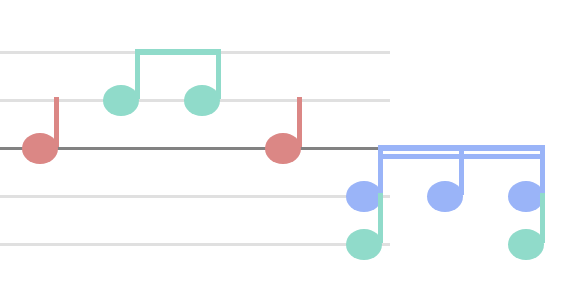
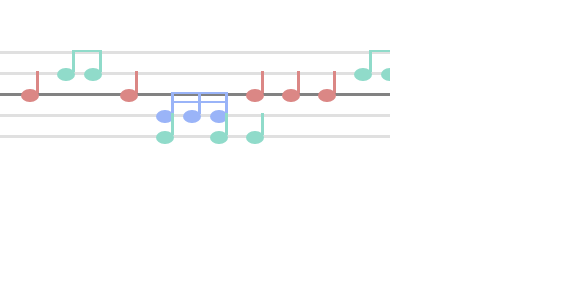
Before and after one commit to ohick/portfolio, a website built with webpack: page src/index.html in a window 390 px wide. Shown: the part 484-782 px from the top of the page, 585 px wide, since content can reach past the window. Built offline with nearby package versions, Linux system fonts and the light colour scheme.

Commit message:
responsive music

```diff
--- a/src/index.html
+++ b/src/index.html
@@ -51,6 +51,8 @@
             <div class="note note--3 note--secondary"></div>
             <div class="note note--11 note--secondary"></div>
             <div class="note note--12 note--secondary"></div>
+            <div class="note note--19 note--secondary"></div>
+            <div class="note note--20 note--secondary"></div>
           </div>
 
           <div class="staff">
@@ -62,6 +64,7 @@
             <div class="note note--10 note--primary"></div>
             <div class="note note--13 note--primary"></div>
             <div class="note note--18 note--primary"></div>
+            <div class="note note--21 note--primary"></div>
           </div>
 
           <div class="staff">
--- a/src/sass/_mixins.scss
+++ b/src/sass/_mixins.scss
@@ -34,8 +34,13 @@
     display: block;
     position: absolute;
     z-index: 100;
-    width: 9rem;
+    width: 7rem;
     height: 6px;
     background-color: inherit;
+
+    @include respond(phone) {
+      height: 2.5px;
+      width: 3rem;
+    }
   }
 }
--- a/src/sass/components/_header.scss
+++ b/src/sass/components/_header.scss
@@ -46,6 +46,7 @@
 }
 
 .header-bottom {
+  overflow: hidden;
   &__title-container {
     background-color: $color-secondary;
     height: 8rem;
@@ -73,6 +74,10 @@
   z-index: 0;
   border-bottom: 3px solid #e0e0e0;
   margin-bottom: 5rem;
+
+  @include respond(phone) {
+    margin-bottom: 2rem;
+  }
 }
 
 .git-staff {
@@ -124,120 +129,240 @@
 .note {
   position: absolute;
   display: block;
-  z-index: 100;
+  z-index: 10;
   height: 5.6rem;
   top: -5.6rem;
+
+  @include respond(phone) {
+    height: 2.5rem;
+    top: -2.5rem;
+  }
 
   &--primary {
     border-right: 5px solid $color-primary;
     background-color: $color-primary;
+
+    @include respond(phone) {
+      border-right: 3px solid $color-primary;
+    }
   }
 
   &--secondary {
     border-right: 5px solid $color-secondary;
     background-color: $color-secondary;
+
+    @include respond(phone) {
+      border-right: 3px solid $color-secondary;
+    }
   }
 
   &--tertiary {
     border-right: 5px solid $color-tertiary;
     background-color: $color-tertiary;
+
+    @include respond(phone) {
+      border-right: 3px solid $color-tertiary;
+    }
   }
 
   &::before {
     content: '';
     display: block;
     position: absolute;
-    z-index: 200;
+    z-index: 30;
     width: 4rem;
     height: 3.5rem;
     border-radius: 50%;
     background-color: inherit;
     top: 4rem;
     left: -3.6rem;
+
+    @include respond(phone) {
+      width: 2rem;
+      height: 1.5rem;
+      top: 2rem;
+      left: -1.7rem;
+    }
   }
 
   &--1 {
     left: 6rem;
+
+    @include respond(phone) {
+      left: 4rem;
+    }
   }
 
   &--2 {
     left: 15rem;
     @include croche;
+
+    @include respond(phone) {
+      left: 8rem;
+    }
   }
 
   &--3 {
-    left: 24rem;
+    left: 22rem;
+
+    @include respond(phone) {
+      left: 11rem;
+    }
   }
 
   &--4 {
-    left: 33rem;
+    left: 31rem;
+
+    @include respond(phone) {
+      left: 15rem;
+    }
   }
 
   &--5 {
-    left: 42rem;
+    left: 40rem;
 
     &.note--tertiary {
       @include croche;
     }
+
+    @include respond(phone) {
+      left: 19rem;
+    }
   }
 
   &--6 {
-    left: 51rem;
+    left: 47rem;
     @include croche;
+
+    @include respond(phone) {
+      left: 22rem;
+    }
   }
 
   &--7 {
-    left: 60rem;
+    left: 54rem;
+
+    @include respond(phone) {
+      left: 25rem;
+    }
   }
 
   &--8 {
-    left: 69rem;
+    left: 63rem;
+
+    @include respond(phone) {
+      left: 29rem;
+    }
   }
 
   &--9 {
-    left: 78rem;
+    left: 72rem;
+
+    @include respond(phone) {
+      left: 33rem;
+    }
   }
 
   &--10 {
-    left: 87rem;
+    left: 81rem;
+
+    @include respond(phone) {
+      left: 37rem;
+    }
   }
 
   &--11 {
-    left: 96rem;
+    left: 90rem;
     @include croche;
+
+    @include respond(phone) {
+      left: 41rem;
+    }
   }
 
   &--12 {
-    left: 105rem;
+    left: 97rem;
+
+    @include respond(phone) {
+      left: 44rem;
+    }
   }
 
   &--13 {
-    left: 114rem;
+    left: 106rem;
+
+    @include respond(phone) {
+      left: 48rem;
+    }
   }
 
   &--14 {
-    left: 123rem;
+    left: 115rem;
     &.note--tertiary {
       @include croche;
+    }
+
+    @include respond(phone) {
+      left: 52rem;
     }
   }
 
   &--15 {
-    left: 132rem;
+    left: 122rem;
+    @include croche;
 
-    @include croche;
+    @include respond(phone) {
+      left: 55rem;
+    }
   }
 
   &--16 {
-    left: 141rem;
+    left: 129rem;
+
+    @include respond(phone) {
+      left: 58rem;
+    }
   }
 
   &--17 {
-    left: 150rem;
+    left: 138rem;
+
+    @include respond(phone) {
+      left: 62rem;
+    }
   }
 
   &--18 {
-    left: 159rem;
+    left: 147rem;
+
+    @include respond(phone) {
+      left: 66rem;
+    }
+  }
+
+  &--19 {
+    left: 156rem;
+    @include croche;
+
+    @include respond(phone) {
+      left: 70rem;
+    }
+  }
+
+  &--20 {
+    left: 163rem;
+
+    @include respond(phone) {
+      left: 73rem;
+    }
+  }
+
+  &--21 {
+    left: 172rem;
+
+    @include respond(phone) {
+      left: 77rem;
+    }
   }
 }
 
@@ -246,6 +371,12 @@
   position: absolute;
   border-bottom: solid 5px $color-tertiary;
   top: 1rem;
-  width: 9rem;
+  width: 7rem;
   height: 5px;
+
+  @include respond(phone) {
+    height: 2.5px;
+    border-bottom: solid 2.5px $color-tertiary;
+    width: 3rem;
+  }
 }
```
